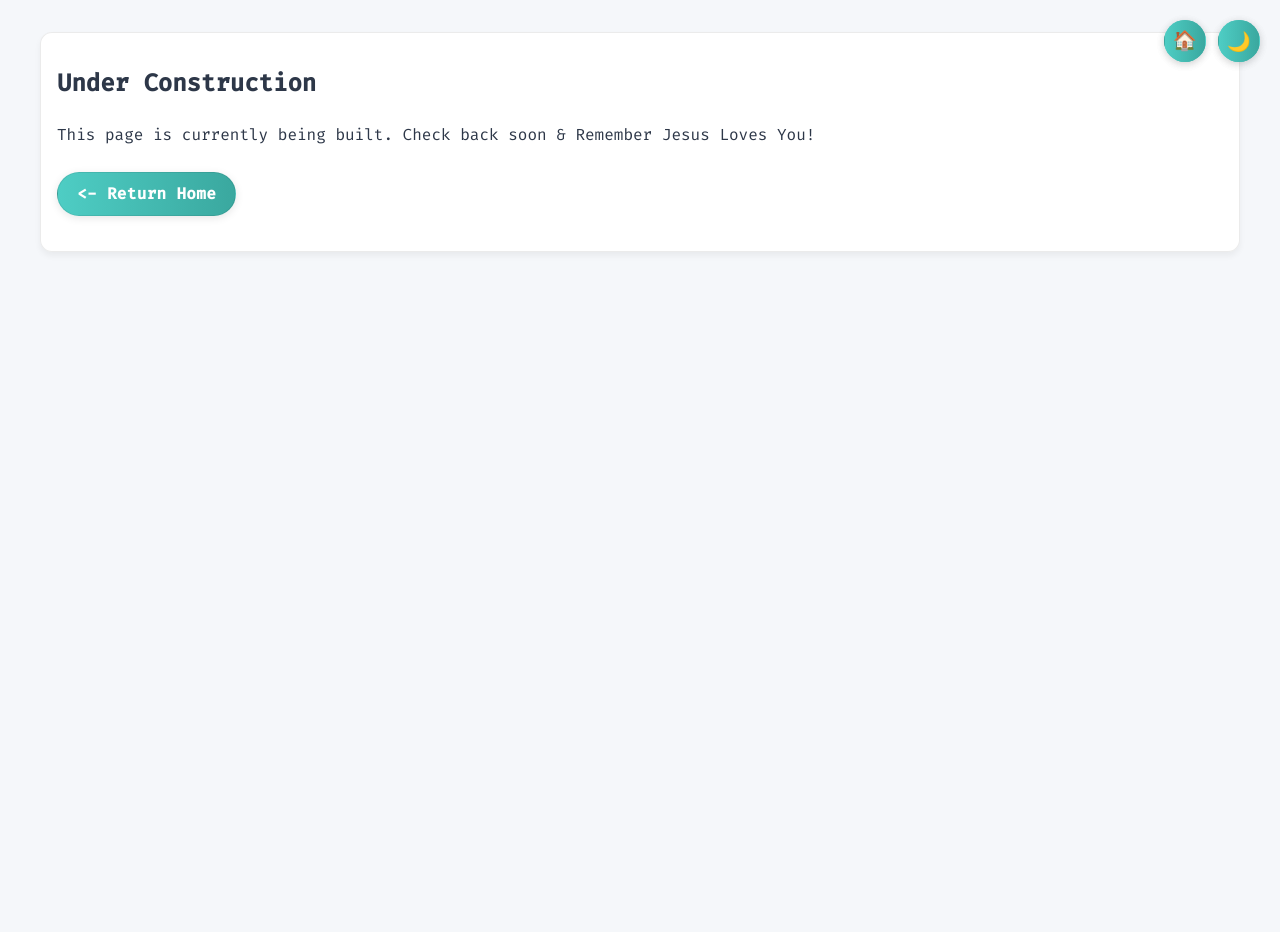
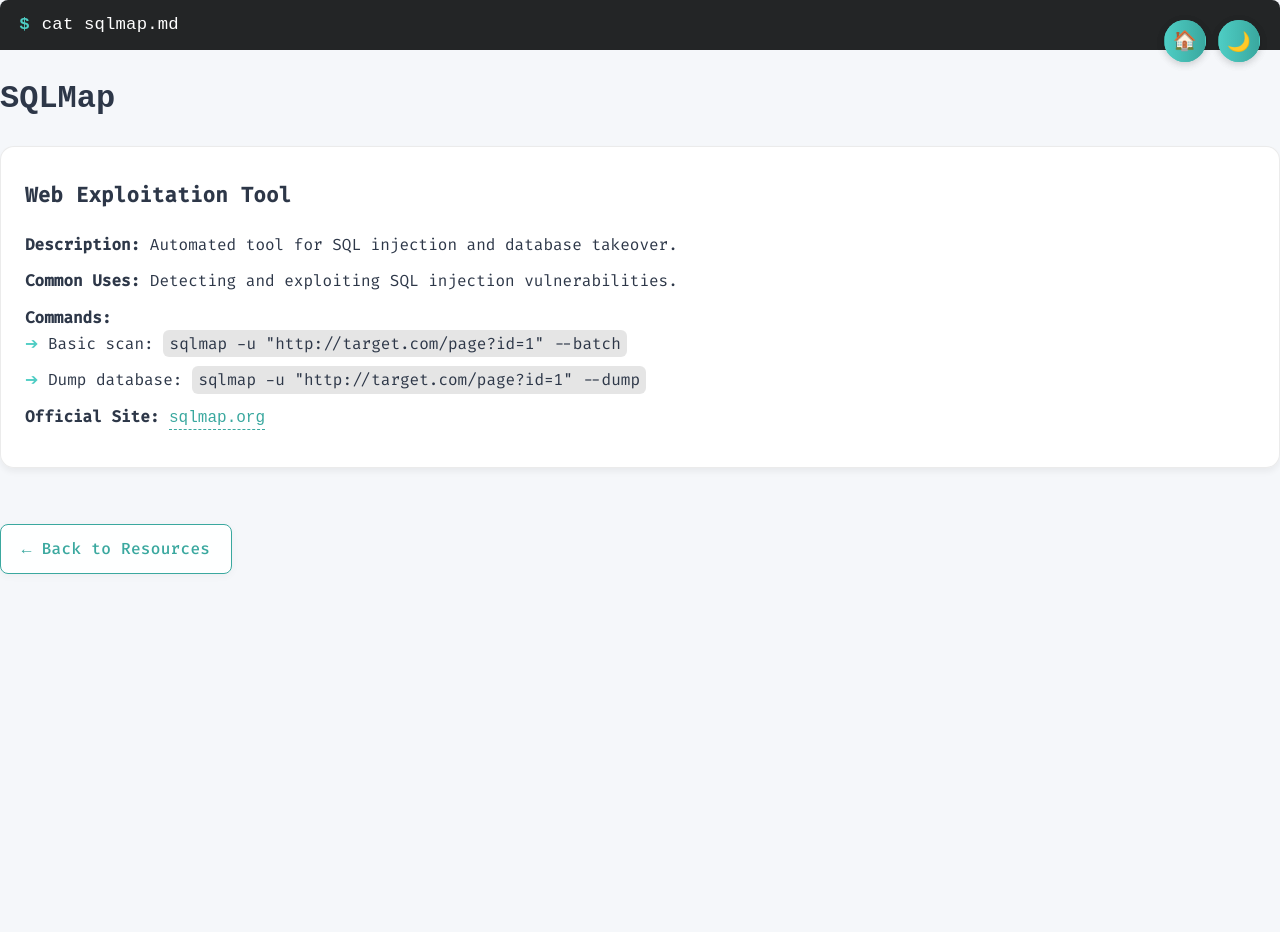
Before and after one commit to PathogenicKatt/PathogenicKatt.github.io, a Jekyll site: the page built from tools/sqlmap.md, in a window 1280 px wide. Built offline with Jekyll 4.4.1, drawn with Linux system fonts in a browser that asks for light colours; after the commit the page ends 900 px from its top, so only the background shows below that.

Commit message:
Added Tool

```diff
--- a/tools/sqlmap.md
+++ b/tools/sqlmap.md
@@ -1,3 +1,24 @@
 ---
-layout: under_construction
+layout: default
+title: "SQLMap"
+data_page: tools
 ---
+
+<div class="terminal-header">
+  <span class="prompt">$</span> <span class="cmd">cat sqlmap.md</span>
+</div>
+# <span style="font-family: 'Fira Mono', monospace;">SQLMap</span>
+
+<div class="resource-card">
+  <h2>Web Exploitation Tool</h2>
+  <ul>
+    <li><strong>Description:</strong> Automated tool for SQL injection and database takeover.</li>
+    <li><strong>Common Uses:</strong> Detecting and exploiting SQL injection vulnerabilities.</li>
+    <ul class="arrow-list"> <strong>Commands:</strong>
+        <li> Basic scan: <code>sqlmap -u "http://target.com/page?id=1" --batch</code></li>
+        <li> Dump database: <code>sqlmap -u "http://target.com/page?id=1" --dump</code></li>
+      </ul>
+    <li><strong>Official Site:</strong> <a href="https://sqlmap.org/" target="_blank">sqlmap.org</a></li>
+  </ul>
+</div>
+<a href="/resources" class="back-link">&#8592; Back to Resources</a>
```
Also changed, not shown: _posts/2025-09-25-Tool_SQLmap.md (added, +9 -0 lines).
